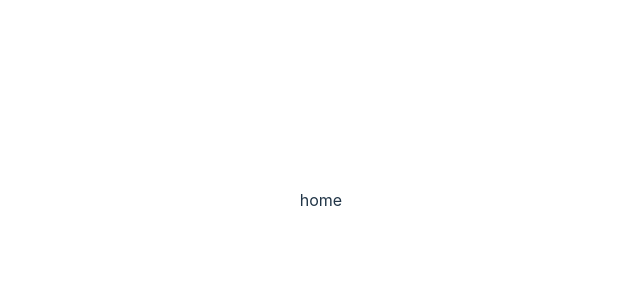
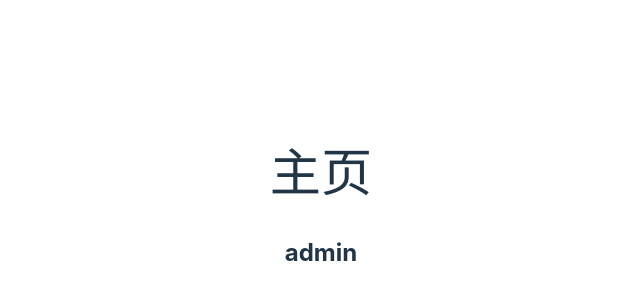
Before and after one commit to 18583468779/vue_frame, a Vue app: page / in a window 1280 px wide. Shown: the part 200-500 px from the top of the page, without its empty margins (319-959 px from the left). Built offline with nearby package versions, Linux system fonts and the light colour scheme.

Commit message:
layout和嵌套路由

```diff
--- a/src/App.vue
+++ b/src/App.vue
@@ -2,6 +2,7 @@
 </script>
 
 <template>
+  <h1>主页</h1>
   <router-view />
 </template>
 
--- /dev/null
+++ b/src/layouts/admin.vue
@@ -0,0 +1,10 @@
+<template>
+    <h2>admin</h2>
+    <router-view />
+</template>
+
+<script setup lang="ts">
+
+</script>
+
+<style lang="scss" scoped></style>
--- a/src/router/index.ts
+++ b/src/router/index.ts
@@ -3,7 +3,18 @@
 
 const router = createRouter({
   history: createWebHistory(),
-  routes: [{ path: "/", component: () => import("../views/home.vue") }],
+  routes: [
+    {
+      path: "/",
+      component: () => import("../layouts/admin.vue"),
+      children: [
+        {
+          path: "admin",
+          component: () => import("../views/home.vue"),
+        },
+      ],
+    },
+  ],
 });
 
 export function setupRouter(app: App) {
```
Also changed, not shown: src/layouts/member.vue (added, +10 -0 lines).
